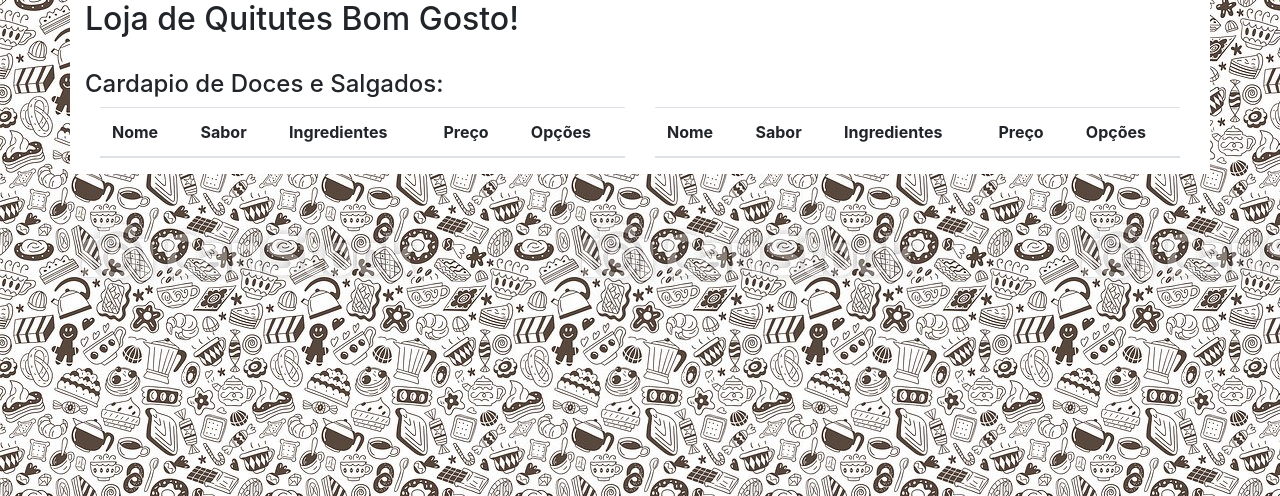
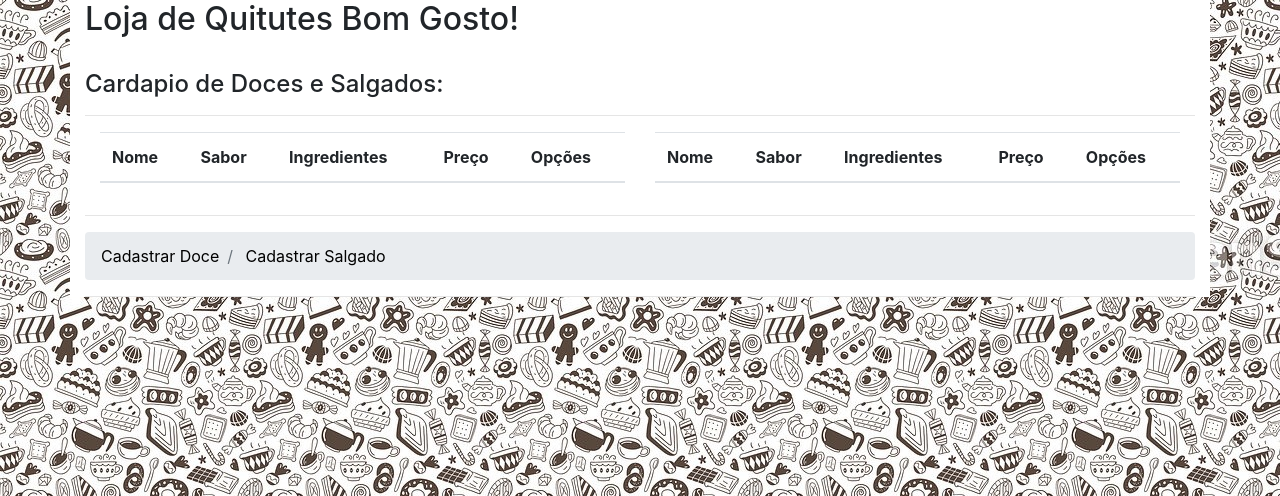
Before and after one commit to Victor-DSR/CRUD_Quitutes, a PHP site: page / in a window 1280 px wide. Shown: the top 496 px of the page. Run offline with PHP 8.4, Linux system fonts and the light colour scheme; data that the repository does not hold is empty.

Commit message:
Cadastro 1.9

```diff
--- a/index.php
+++ b/index.php
@@ -24,16 +24,12 @@
             background-image: url('IMG/fundo.jpg');
         }
         button {
-			color: #000000;
-			background-color: #ffffff;
+			color: #ffffff;
+			background-color: #000000;
 			font-size: 15px;
 			border: 1px solid #ffffff;
 			padding: 5px 30px;
 			cursor: pointer
-		}
-		button:hover {
-			color: #ffffff;
-			background-color: #000000;
 		}
         .container {
             background-color: white;
@@ -43,6 +39,7 @@
         <div class="container">
     <h2> Loja de Quitutes Bom Gosto! </h1> <br>
     <h4> Cardapio de Doces e Salgados: </h4>
+    <hr>
     <div class="container">
         <div class="row">
             <div class="col">
@@ -61,7 +58,7 @@
                      echo "<td>" . $doce["Nome"] . "</td>";
                      echo "<td>" . $doce["Sabor"] . "</td>";
                      echo "<td>" . $doce["Ingredientes"] . "</td>";
-                     echo "<td>" . $doce["Preço"] . "</td>";
+                     echo "<td>R$" . $doce["Preço"] . "</td>";
                      echo "<td><a style='color: black' href='cadDoce.php?id=". $doce['id'] ."'> Editar </a></td>";
                      echo "<td><a style='color: black' href='excDoce.php?id=". $doce['id'] ."'> Excluir </a></td>";
                      echo "</tr>"; }
@@ -85,7 +82,7 @@
                      echo "<td>" . $salgado["Nome"] . "</td>";
                      echo "<td>" . $salgado["Sabor"] . "</td>";
                      echo "<td>" . $salgado["Ingredientes"] . "</td>";
-                     echo "<td>" . $salgado["Preço"] . "</td>";
+                     echo "<td>R$" . $salgado["Preço"] . "</td>";
                      echo "<td><a style='color: black' href='cadSal.php?id=". $salgado['id'] ."'> Editar </a></td>";
                      echo "<td><a style='color: black' href='excSal.php?id=". $salgado['id'] ."'> Excluir </a></td>";
                      echo "</tr>"; }
@@ -95,6 +92,14 @@
             </div>
         </div>
     </div>
+    <hr>
+    <nav aria-label="breadcrumb">
+            <ol class="breadcrumb">
+            <li class="breadcrumb-item"><a style='color: black' href='cadDoce.php'> Cadastrar Doce</a></li>
+            <li class="breadcrumb-item"><a style='color: black' href='cadSal.php'> Cadastrar Salgado</a></li>
+            </ol>
+        </nav>
+        <hr>
         </div>
 </body>
 </html>
```
Also changed, not shown: cadDoce.php (+50 -0 lines).
